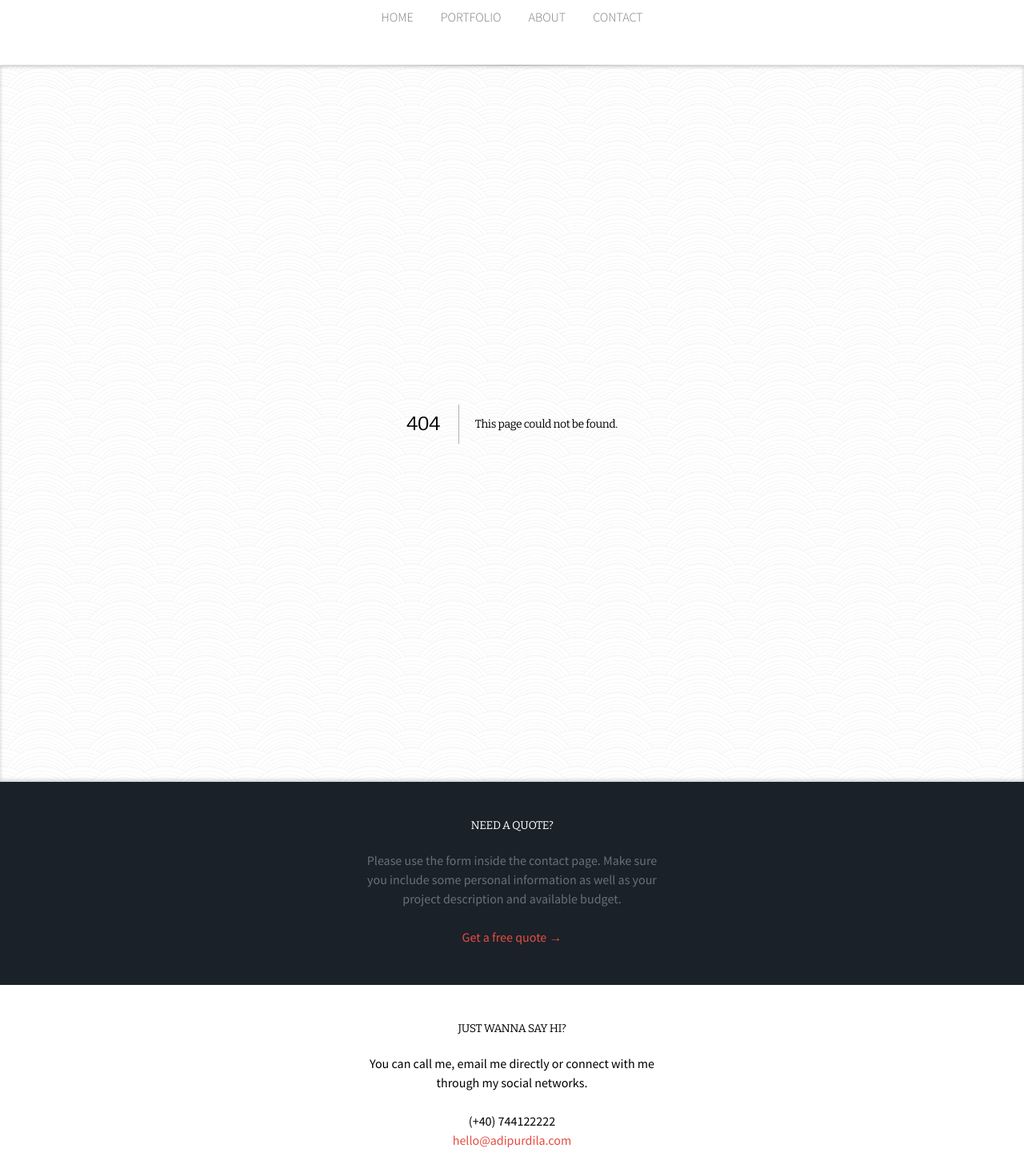
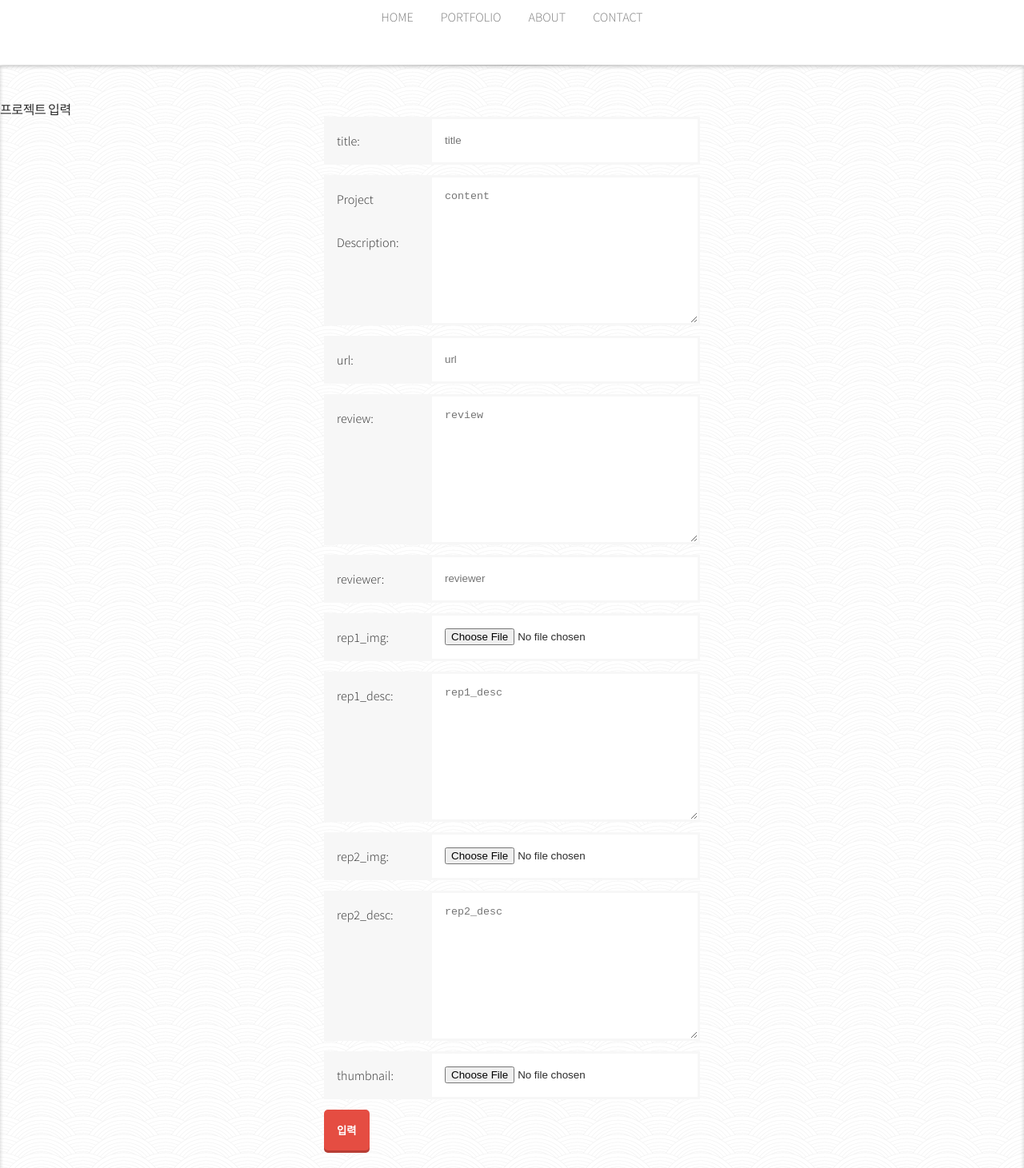
Before and after one commit to oh108899/minimal_portpolio_supabase, a Next.js app: page /insert in a window 1280 px wide. Before the commit this address had no page. Shown: the part 140-1601 px from the top of the page at 80% size. Built offline with nearby package versions, Linux system fonts and the light colour scheme; no server answers.

Commit message:
feat:관리자페이지 작성

```diff
--- /dev/null
+++ b/src/app/insert/page.js
@@ -0,0 +1,68 @@
+import { createClient } from "../utils/supabase/client";
+
+export default  function Insert() {
+
+  const supabase = createClient();
+  const onSubmit = async (e)=>{
+    e.preventDefault();
+    const { error } = await supabase
+    .from('portfolio')
+    .insert({ title: "제목 입력 테스트", content: '본문 입력 테스트' })
+    console.log(error)
+  }
+
+
+  return (
+    <>
+      <h2 >프로젝트 입력</h2>
+      <div className="contact_form">
+        <form action="">
+          <p className="field">
+            <label htmlFor="title">title:</label>
+            <input type="text" id="title" name="title" placeholder="title" />
+          </p>
+          <p className="field">
+            <label htmlFor="content">Project Description:</label>
+            <textarea name="content" id="content" cols="30" rows="10" placeholder="content"></textarea>
+          </p>
+          <p className="field">
+            <label htmlFor="url">url:</label>
+            <input type="url" id="url" name="url" placeholder="url" />
+          </p>
+          <p className="field">
+            <label htmlFor="review">review:</label>
+            <textarea name="review" id="review" cols="30" rows="10" placeholder="review"></textarea>
+          </p>
+          <p className="field">
+            <label htmlFor="reviewer">reviewer:</label>
+            <input type="text" id="reviewer" name="reviewer" placeholder="reviewer" />
+          </p>
+          <p className="field">
+            <label htmlFor="rep1_img">rep1_img:</label>
+            <input type="file" accept="image/*" id="rep1_img" name="rep1_img" />
+          </p>
+          <p className="field">
+            <label htmlFor="rep1_desc">rep1_desc:</label>
+            <textarea name="rep1_desc" id="rep1_desc" cols="30" rows="10" placeholder="rep1_desc"></textarea>
+          </p>
+          <p className="field">
+            <label htmlFor="rep2_img">rep2_img:</label>
+            <input type="file" accept="image/*" id="rep2_img" name="rep2_img" />
+          </p>
+          <p className="field">
+            <label htmlFor="rep2_desc">rep2_desc:</label>
+            <textarea name="rep2_desc" id="rep2_desc" cols="30" rows="10" placeholder="rep2_desc"></textarea>
+          </p>
+          <p className="field">
+            <label htmlFor="thumbnail">thumbnail:</label>
+            <input type="file" accept="image/*" id="thumbnail" name="thumbnail" />
+          </p>
+
+          <p className="submit">
+            <input type="submit" className="primary-btn" value="입력" />
+          </p>
+        </form>
+      </div>
+    </>
+  )
+}
--- a/src/app/layout.js
+++ b/src/app/layout.js
@@ -4,7 +4,7 @@
 import './common.css'
 import './default.css'
 import './responsive.css'
-
+import Link from "next/link";
 
 export const metadata = {
   title: "minimal portfolio",
@@ -16,13 +16,13 @@
     <html lang="en">
       <body>
         <header>
-          <h1 className="logo"><a href="">Minimal Portfolio Theme</a></h1>
+          <h1 className="logo"><Link href="/">Minimal Portfolio Theme</Link></h1>
           <nav>
             <ul>
-              <li><a href="index.html">Home</a></li>
-              <li><a href="portfolio.html">Portfolio</a></li>
-              <li><a href="about.html">About</a></li>
-              <li><a href="contact.html">Contact</a></li>
+              <li><Link href="/">Home</Link></li>
+              <li><Link href="/portfolio">Portfolio</Link></li>
+              <li><Link href="/about">About</Link></li>
+              <li><Link href="/contact">Contact</Link></li>
             </ul>
           </nav>
         </header>
--- a/src/app/page.js
+++ b/src/app/page.js
@@ -1,9 +1,10 @@
 import { createClient } from "./utils/supabase/client";
 import Image from "next/image";
+import Link from "next/link";
 
 export default async function Home() {
   const supabase = createClient();
-  const { data: projects } = await supabase.from("portfolio").select();
+  const { data: projects } = await supabase.from("portfolio").select().limit(3);
   console.log(projects)
 
   return (
@@ -60,7 +61,7 @@
 
         </div>
         <p className="porfolio_readmore">
-          <a href="" className="primary-btn">See my full portfolio</a>
+          <Link href="/portfolio" className="primary-btn">See my full portfolio</Link>
         </p>
       </div>
     </>
```
Also changed, not shown: src/app/about/page.js (added, +21 -0 lines), src/app/contact/page.js (added, +66 -0 lines), src/app/portfolio/page.js (added, +38 -0 lines).
